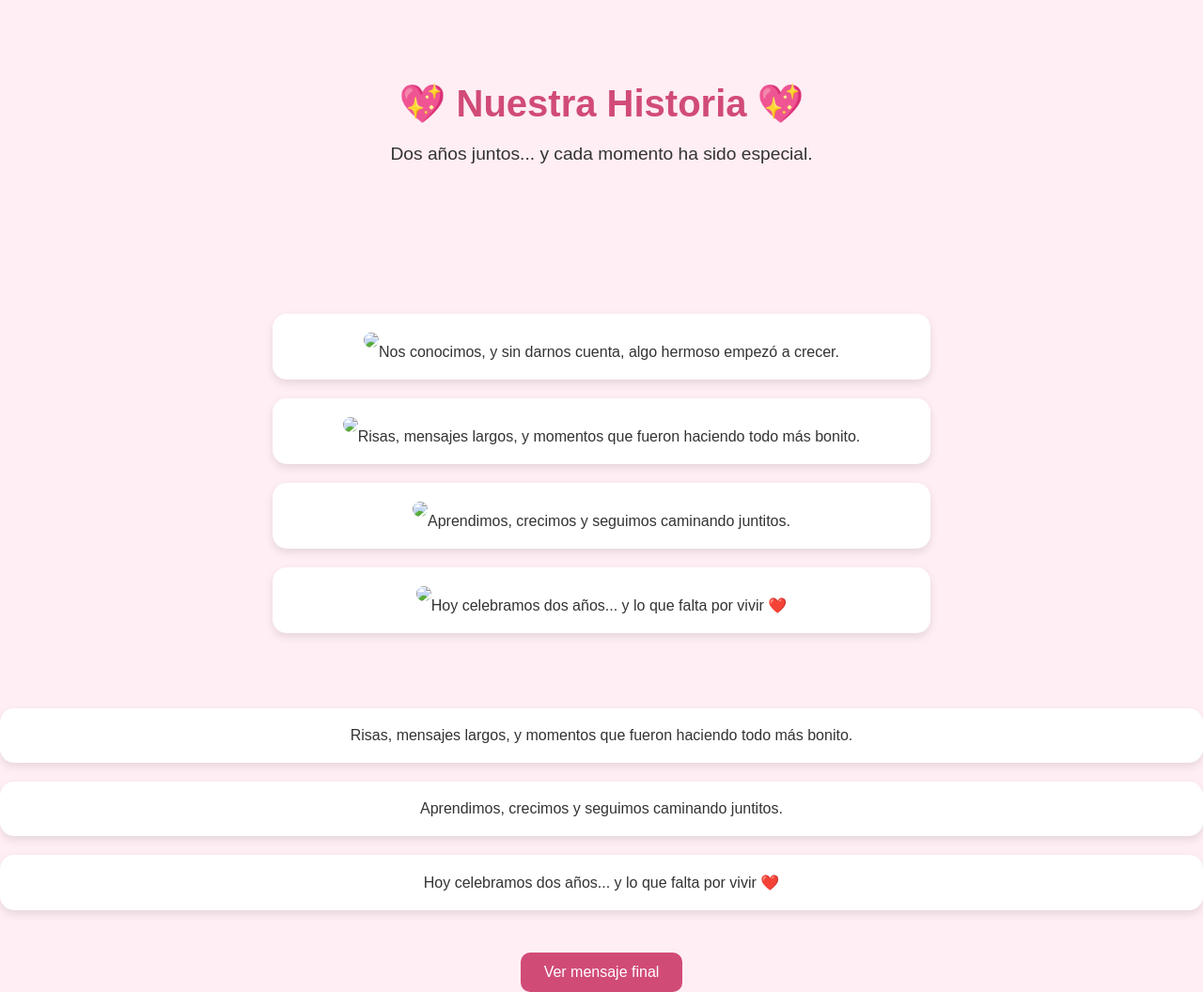
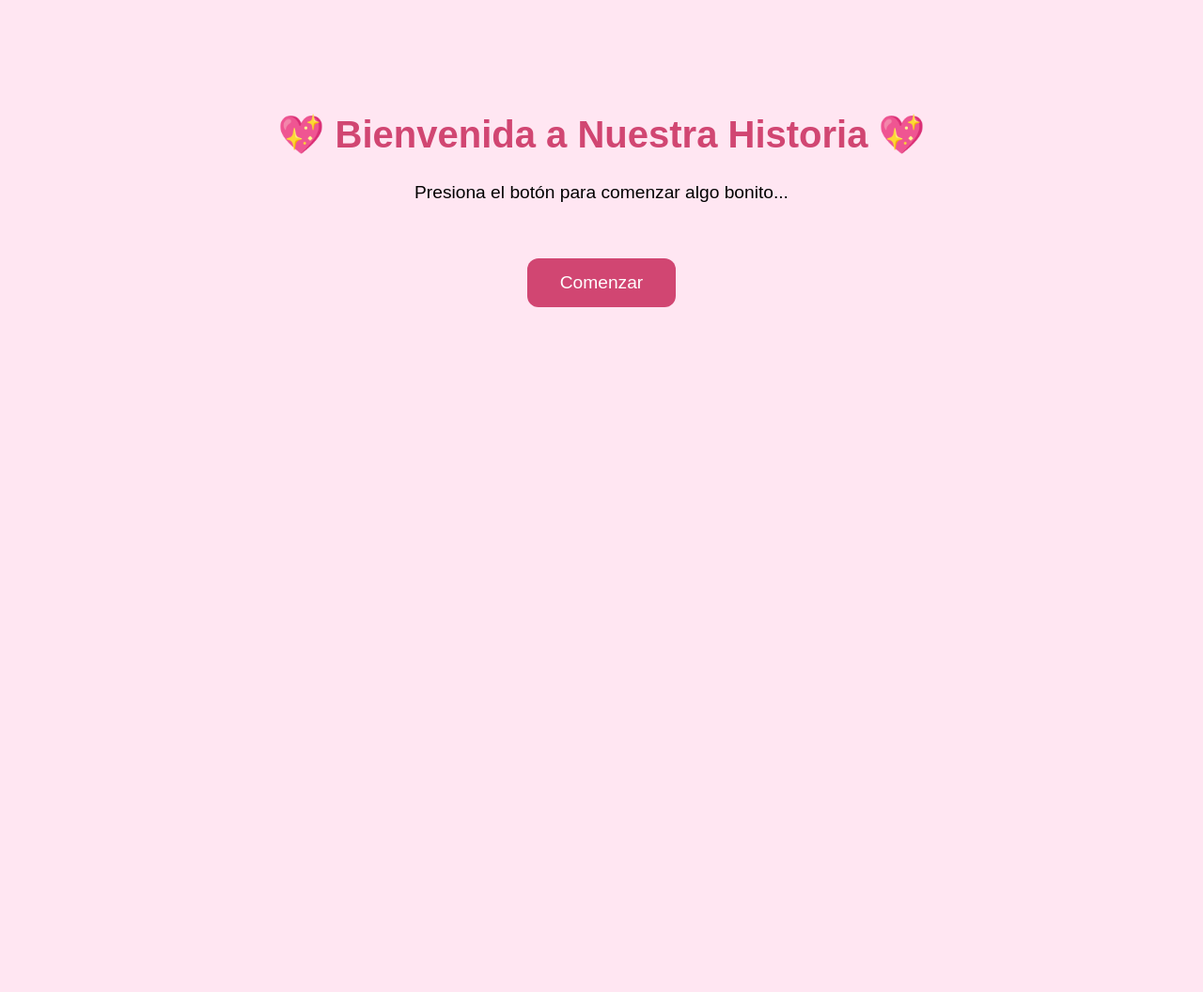
Before and after one commit to drackfaster134-jpg/amor, a plain HTML site: page index.html in a window 1280 px wide. Shown: the whole page at 94% size. After the commit the page ends 800 px from the top, so only its background shows below. Drawn offline with Linux system fonts and the light colour scheme.

Commit message:
Update index.html

```diff
--- a/index.html
+++ b/index.html
@@ -2,125 +2,53 @@
 <html lang="es">
 <head>
 <meta charset="UTF-8">
-    <meta name="viewport" content="width=device-width, initial-scale=1.0">
-    <title>Nuestro Aniversario</title>
+<title>Bienvenida</title>
 <style>
-        body {
-            margin: 0;
-            font-family: "Poppins", sans-serif;
-            background: #ffeef4;
-            color: #333;
-            overflow-x: hidden;
-            text-align: center;
+body{
+margin:0;
+padding:0;
+font-family:"Poppins",sans-serif;
+background:#ffe6f2;
+text-align:center;
 }
-
-        header {
-            padding: 60px 20px;
+h1{
+margin-top:120px;
+font-size:2.5rem;
+color:#d14672;
 }
-
-        h1 {
-            font-size: 2.5rem;
-            color: #d14b77;
-            margin-bottom: 10px;
+button{
+margin-top:40px;
+padding:15px 35px;
+font-size:1.2rem;
+background:#d14672;
+color:white;
+border:none;
+border-radius:12px;
+cursor:pointer;
+transition:0.2s;
 }
-
-        p {
-            font-size: 1.2rem;
-        }
-
-        .timeline {
-            margin: 40px auto;
-            max-width: 700px;
-            padding: 20px;
-        }
-
-        .event {
-            background: white;
-            margin: 20px 0;
-            padding: 20px;
-            border-radius: 15px;
-            box-shadow: 0 4px 10px rgba(0,0,0,0.1);
-            opacity: 0;
-            transform: translateY(40px);
-            transition: all 0.6s ease;
-        }
-
-        .event.show {
-            opacity: 1;
-            transform: translateY(0);
-        }
-
-        .reveal-btn {
-            margin-top: 25px;
-            padding: 12px 25px;
-            background: #d14b77;
-            color: white;
-            border: none;
-            border-radius: 10px;
-            font-size: 1rem;
-            cursor: pointer;
-            transition: 0.2s;
-        }
-
-        .reveal-btn:hover {
-            background: #b53f66;
-        }
-
-        .final {
-            display: none;
-            font-size: 2rem;
-            margin-top: 40px;
-            color: #d14b77;
-            animation: pop 1s ease;
-        }
-
-        @keyframes pop {
-            0% { transform: scale(0.6); opacity: 0; }
-            100% { transform: scale(1); opacity: 1; }
-        }
+button:hover{ background:#b93b62; }
 </style>
 </head>
 <body>
 
-<header>
-    <h1>💖 Nuestra Historia 💖</h1>
-    <p>Dos años juntos... y cada momento ha sido especial.</p>
-</header>
 
-<!-- Música de fondo -->
-<audio id="music" src="music/musica.mp3" autoplay loop></audio>
+<h1>💖 Bienvenida a Nuestra Historia 💖</h1>
+<p style="font-size:1.2rem">Presiona el botón para comenzar algo bonito...</p>
+<button onclick="start()">Comenzar</button>
 
-<div class="timeline">
-    <div class="event"><img src="img/foto1.jpg" style="width:100%;border-radius:12px;margin-bottom:10px;">Nos conocimos, y sin darnos cuenta, algo hermoso empezó a crecer.</div>
-    <div class="event"><img src="img/foto2.jpg" style="width:100%;border-radius:12px;margin-bottom:10px;">Risas, mensajes largos, y momentos que fueron haciendo todo más bonito.</div>
-    <div class="event"><img src="img/foto3.jpg" style="width:100%;border-radius:12px;margin-bottom:10px;">Aprendimos, crecimos y seguimos caminando juntitos.</div>
-    <div class="event"><img src="img/foto4.jpg" style="width:100%;border-radius:12px;margin-bottom:10px;">Hoy celebramos dos años... y lo que falta por vivir ❤️</div>
-</div>
-    <div class="event">Risas, mensajes largos, y momentos que fueron haciendo todo más bonito.</div>
-    <div class="event">Aprendimos, crecimos y seguimos caminando juntitos.</div>
-    <div class="event">Hoy celebramos dos años... y lo que falta por vivir ❤️</div>
-</div>
 
-<button class="reveal-btn" onclick="revealStory()">Ver mensaje final</button>
+<audio id="musica" src="music/musica.mp3"></audio>
 
-<div id="finalMsg" class="final">Feliz Aniversario, mi amor ❤️</div>
 
 <script>
-    // Efecto al hacer scroll
-    const events = document.querySelectorAll('.event');
-    const observer = new IntersectionObserver(entries => {
-        entries.forEach(entry => {
-            if (entry.isIntersecting) entry.target.classList.add('show');
-        });
-    }, { threshold: 0.2 });
-
-    events.forEach(ev => observer.observe(ev));
-
-    function revealStory() {
-        document.getElementById("finalMsg").style.display = "block";
-        window.scrollTo({ top: document.body.scrollHeight, behavior: "smooth" });
+function start(){
+let m = document.getElementById("musica");
+m.play();
+window.location.href = "love.html";
 }
 </script>
 
+
 </body>
 </html>
```
Lines whose indentation alone changed are shown as unchanged.
